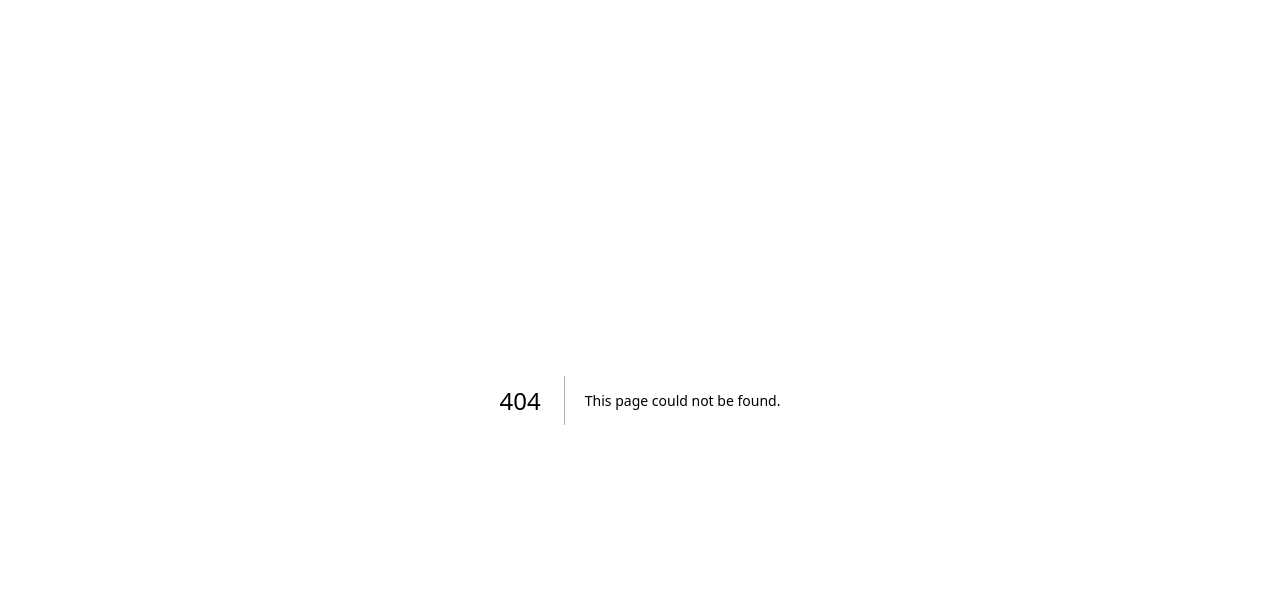
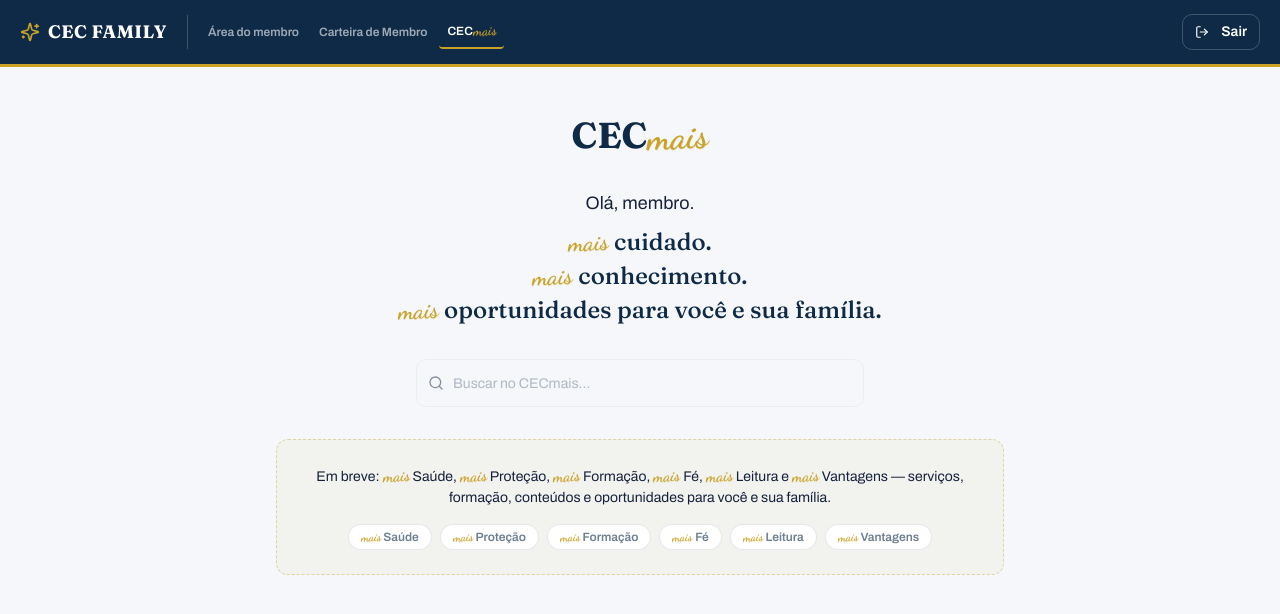
Before and after one commit to forcaativa2027-ui/fam-forca-ativa, a Next.js app: page /painel/cecmais in a window 1280 px wide. Before the commit this address had no page. Shown: the top 614 px of the page. Built offline with nearby package versions, Linux system fonts and the light colour scheme; no server answers.

Commit message:
Create page.tsx

```diff
--- /dev/null
+++ b/src/app/painel/cecmais/page.tsx
@@ -0,0 +1,63 @@
+"use client";
+import { Search } from "lucide-react";
+import { Input } from "@/components/ui/input";
+import { useMyProfile, useMyMember } from "@/hooks/use-queries";
+import { supabase } from "@/lib/supabase/client";
+import { MemberHeader } from "@/components/panel/MemberHeader";
+import { CECmaisLogo, Mais } from "@/components/shared/CECmaisBrand";
+import { logAudit } from "@/services/audit";
+
+const CATEGORIES = ["Saúde", "Proteção", "Formação", "Fé", "Leitura", "Vantagens"];
+
+export default function CECmaisPage() {
+  const { data: profile } = useMyProfile();
+  const { data: member } = useMyMember();
+  const isAdmin = profile?.role && profile.role !== "membro" && profile.role !== "visitante";
+  const firstName = (member?.full_name ?? profile?.full_name ?? "").split(" ")[0];
+
+  async function signOut() {
+    if (profile) await logAudit(supabase, "logout", "auth", profile.id);
+    await supabase.auth.signOut();
+    window.location.href = "/";
+  }
+
+  return (
+    <div className="min-h-screen bg-background">
+      <MemberHeader active="cecmais" isAdmin={!!isAdmin} onSignOut={signOut} />
+
+      <main className="container max-w-3xl space-y-8 py-12 text-center">
+        <CECmaisLogo size="lg" className="justify-center" />
+
+        <div>
+          <p className="text-lg text-muted-foreground">Olá, {firstName || "membro"}.</p>
+          <p className="mt-2 font-display text-2xl leading-snug text-navy">
+            <Mais className="text-2xl" /> cuidado.<br />
+            <Mais className="text-2xl" /> conhecimento.<br />
+            <Mais className="text-2xl" /> oportunidades para você e sua família.
+          </p>
+        </div>
+
+        <div className="relative mx-auto max-w-md">
+          <Search className="pointer-events-none absolute left-3 top-1/2 h-4 w-4 -translate-y-1/2 text-muted-foreground" />
+          <Input placeholder="Buscar no CECmais…" className="h-12 pl-9 text-sm" disabled />
+        </div>
+
+        <div className="rounded-xl border border-dashed border-gold/40 bg-gold/5 p-6">
+          <p className="text-sm text-muted-foreground">
+            Em breve: <Mais className="text-base" /> Saúde, <Mais className="text-base" /> Proteção,{" "}
+            <Mais className="text-base" /> Formação, <Mais className="text-base" /> Fé,{" "}
+            <Mais className="text-base" /> Leitura e <Mais className="text-base" /> Vantagens —
+            serviços, formação, conteúdos e oportunidades para você e sua família.
+          </p>
+          <div className="mt-4 flex flex-wrap justify-center gap-2">
+            {CATEGORIES.map((c) => (
+              <span key={c} className="rounded-full border border-navy/10 bg-white px-3 py-1 text-xs font-semibold text-navy/60">
+                <Mais className="text-xs" /> {c}
+              </span>
+            ))}
+          </div>
+        </div>
+      </main>
+    </div>
+  );
+}
```
